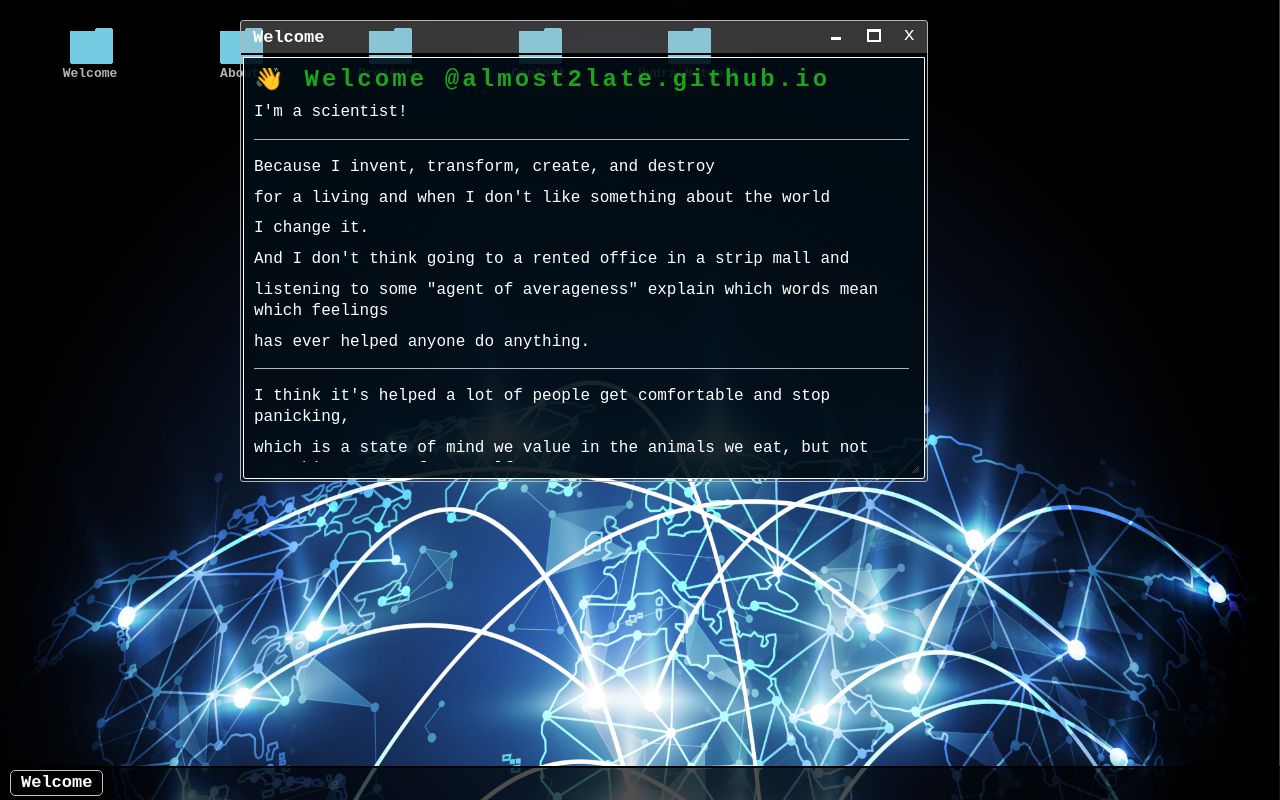
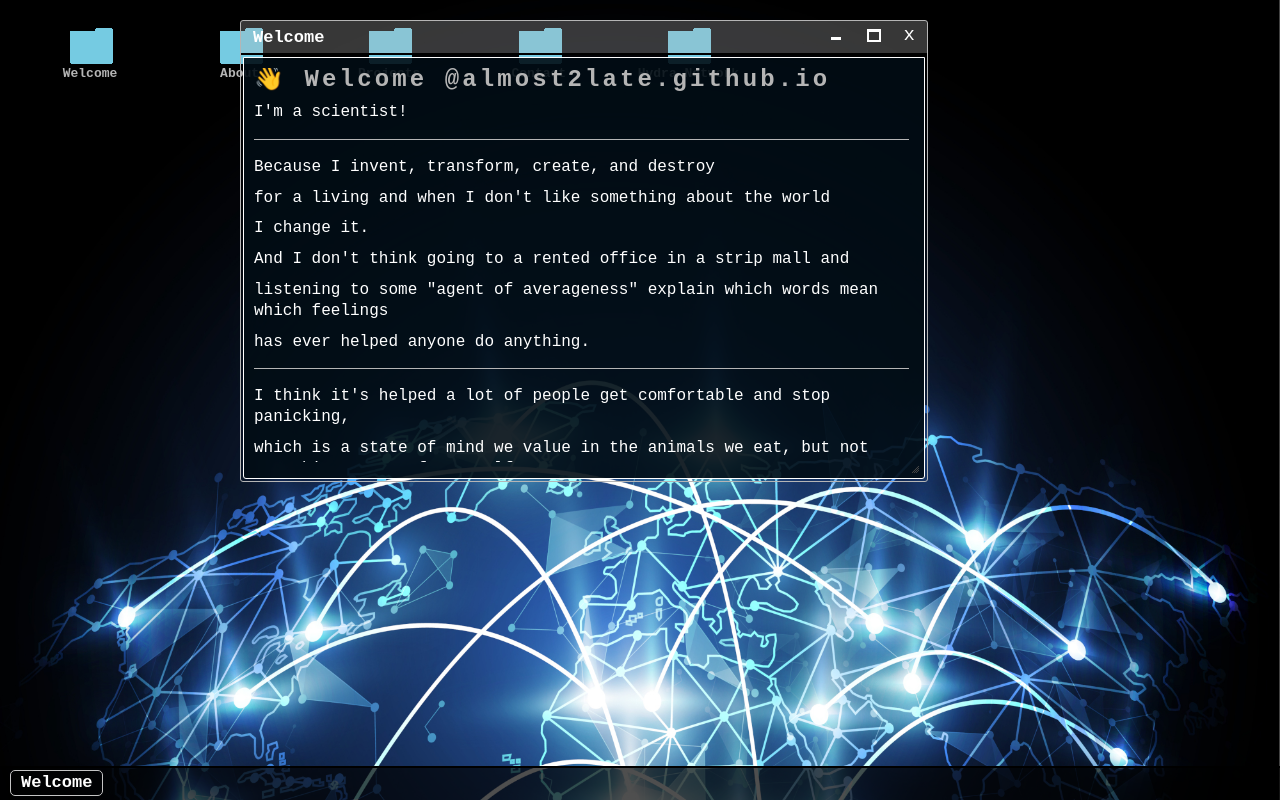
Before and after one commit to almost2late/almost2late.github.io, a plain HTML site: page index.html in a window 1280 px wide. Drawn offline with Linux system fonts and the light colour scheme.

Commit message:
Update style.css

```diff
--- a/style.css
+++ b/style.css
@@ -217,9 +217,9 @@ input,select{vertical-align:middle}
 }
 .typewriter h1 {
   font-family:  "Courier New", Courier, monospace;
-  color:   #1ea41c;
+  color:   #b5b5b5;
   overflow: hidden;
-  border-right: .15em solid   #1ea41c;
+  border-right: .15em solid   #ffffff;
   white-space: nowrap;
   margin: 0 auto;
   letter-spacing: .13em;
```
